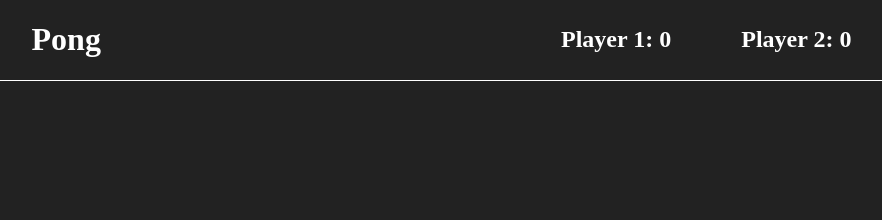
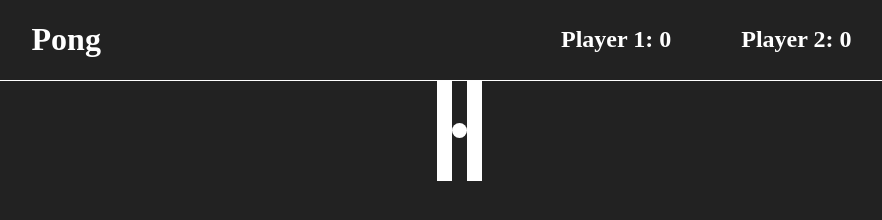
Before and after one commit to DragosNH/js-pong, a plain HTML site: page index.html in a window 1280 px wide. Shown: the whole page, without its empty margins (181-1063 px from the left). Drawn offline with Linux system fonts and the light colour scheme.

Commit message:
added game in place

```diff
--- a/index.html
+++ b/index.html
@@ -10,12 +10,18 @@
     <div class="text-bar-container">
         <h1>Pong</h1>
         <div class="players-score">
-            <h2 class="player-score" id="player-one">Player 1: <span id="player-one-score">0</span></h2>
-            <h2 class="player-score" id="player-two">Player 2: <span id="player-two-score">0</span></h2>
+            <h2 class="player-score">Player 1: <span id="player-one-score">0</span></h2>
+            <h2 class="player-score">Player 2: <span id="player-two-score">0</span></h2>
         </div>
     </div>
     <div class="line"></div>
 
+    <div class="game-conatiner">
+        <div class="player" id="player-one"></div>
+        <div class="ball" id="ball"></div>
+        <div class="player" id="player-two"></div>
+    </div>
+
     <script src="script.js"></script>
 </body>
 </html>
--- a/style.css
+++ b/style.css
@@ -1,22 +1,22 @@
 :root{
     --background-color: #222222;
-    --text-main-color: #ffffff;
+    --white: #ffffff;
 }
 
 body {
     height: 95vh;
     background-color: var(--background-color);
-    color: var(--text-main-color);
+    color: var(--white);
     margin: 0;
 }
 
+
+/* ------ Title & Score ------ */
 .text-bar-container{
     display: flex;
     justify-content: space-around;
     align-items: center;
 }
-
-
 
 .players-score{
     display: flex;
@@ -31,5 +31,27 @@ body {
 .line{
     width: 100vw;
     height: 1px;
-    background-color: var(--text-main-color);
+    background-color: var(--white);
 }
+
+
+/* ------ Game ------ */
+
+.game-conatiner{
+    display: flex;
+    align-items: center;
+    justify-content: center;
+}
+
+.player{
+    height: 100px;
+    width: 15px;
+    background-color: var(--white);
+}
+
+.ball{
+    height: 15px;
+    width: 15px;
+    border-radius: 15px;
+    background-color: var(--white);
+}
```
